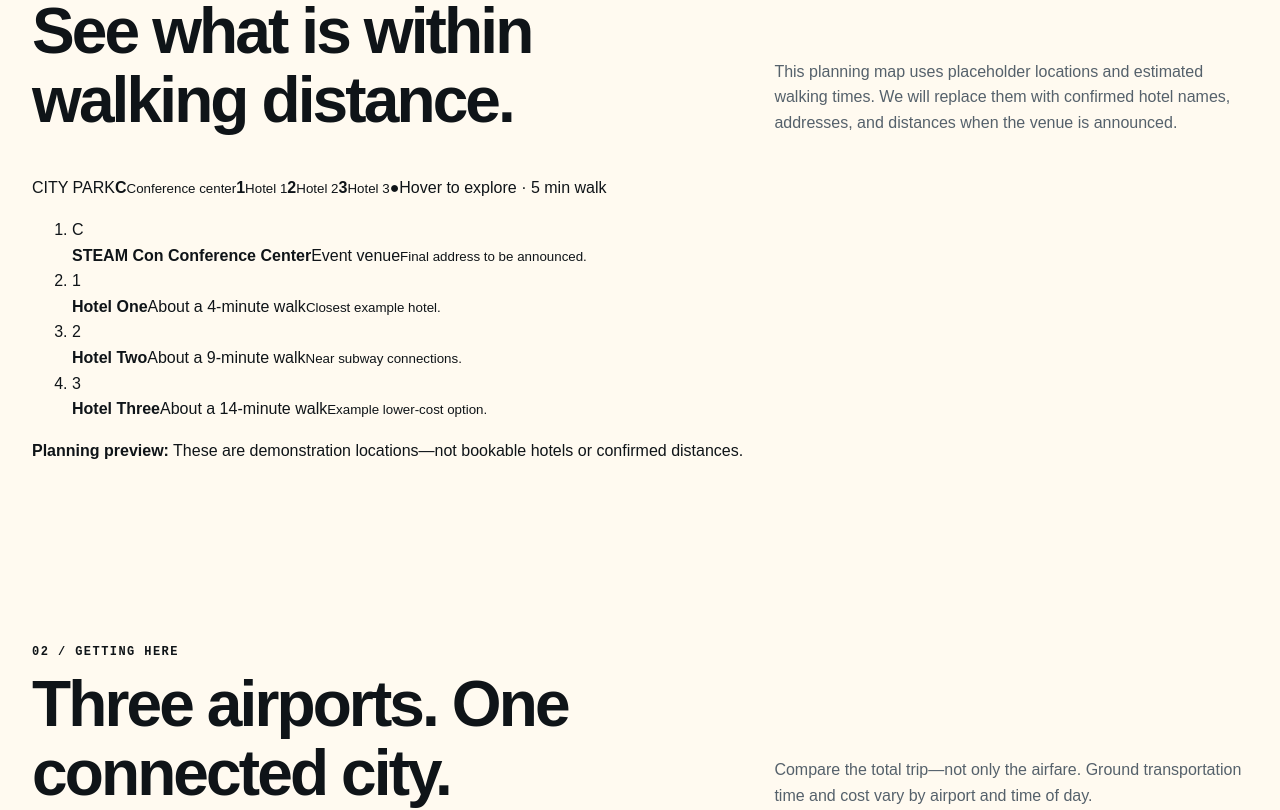
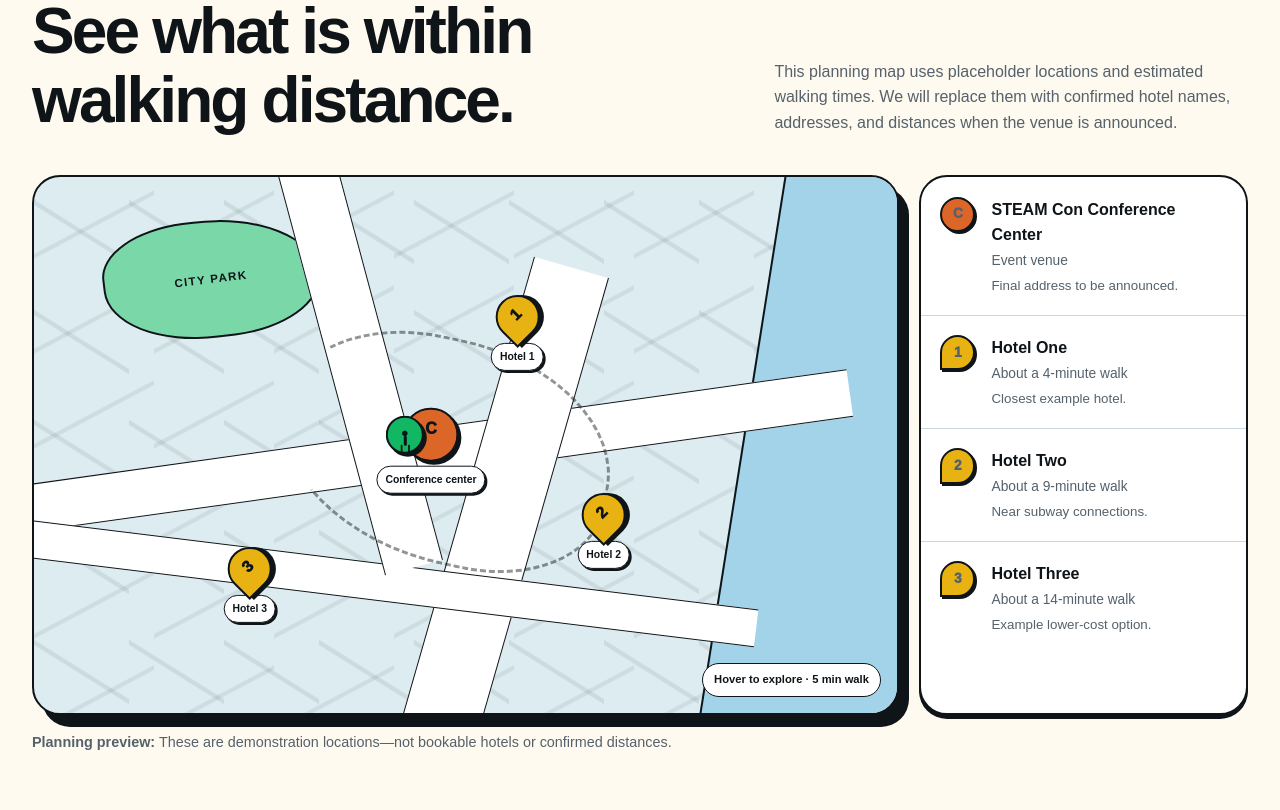
Before and after one commit to SparkCitySTEAMConvention/STEAMCon, a React (Vite) app in the folder frontend/: page /travel in a window 1280 px wide. Shown: the part 880-1690 px from the top of the page. Built offline with nearby package versions, Linux system fonts and the light colour scheme.

Commit message:
Style venue map and animated walking route

```diff
--- a/frontend/src/pages/TravelInfoPage.css
+++ b/frontend/src/pages/TravelInfoPage.css
@@ -32,3 +32,51 @@
 @media (max-width: 850px) { .travel-guide-hero-grid, .travel-guide-heading, .travel-guide-transit-grid { grid-template-columns: 1fr; } .airport-grid { grid-template-columns: 1fr; } .nyc-illustration { min-height: 330px; } }
 @media (max-width: 560px) { .travel-guide-hero h1 { font-size: clamp(3rem, 16vw, 4.5rem); } .travel-guide-callout { align-items: stretch; flex-direction: column; } .travel-guide-callout .button { width: 100%; } }
 @media (prefers-reduced-motion: reduce) { .travel-guide-page * { scroll-behavior: auto; } }
+
+.travel-map-layout { display: grid; grid-template-columns: minmax(0, 1.45fr) minmax(260px, 0.55fr); gap: 1.25rem; align-items: stretch; }
+.travel-map { position: relative; isolation: isolate; min-height: 540px; overflow: hidden; border: 2px solid var(--color-ink); border-radius: var(--radius-large); outline-offset: 5px; background-color: #dcecf0; background-image: linear-gradient(32deg, transparent 48%, color-mix(in srgb, var(--color-ink) 8%, transparent) 49%, color-mix(in srgb, var(--color-ink) 8%, transparent) 51%, transparent 52%), linear-gradient(-28deg, transparent 48%, color-mix(in srgb, var(--color-ink) 7%, transparent) 49%, color-mix(in srgb, var(--color-ink) 7%, transparent) 51%, transparent 52%); background-size: 95px 110px, 120px 95px; box-shadow: var(--shadow-large); }
+.map-water { position: absolute; inset: 0 -12% 0 auto; width: 30%; transform: skewX(-9deg); background: var(--color-ice); border-left: 2px solid var(--color-ink); }
+.map-park { position: absolute; top: 8%; left: 8%; display: grid; width: 25%; height: 22%; place-items: center; border: 2px solid var(--color-ink); border-radius: 40% 55% 42% 50%; background: color-mix(in srgb, var(--color-mathematics) 56%, white); font-size: 0.72rem; font-weight: 900; letter-spacing: 0.12em; transform: rotate(-7deg); }
+.map-road { position: absolute; z-index: 1; display: block; background: var(--color-surface); border: solid var(--color-ink); border-width: 1px 0; }
+.map-road-one { top: 47%; left: -5%; width: 100%; height: 9%; transform: rotate(-8deg); }
+.map-road-two { top: 15%; left: 50%; width: 9%; height: 90%; border-width: 0 1px; transform: rotate(16deg); }
+.map-road-three { top: 72%; left: -4%; width: 88%; height: 7%; transform: rotate(7deg); }
+.map-road-four { top: -8%; left: 34%; width: 7%; height: 82%; border-width: 0 1px; transform: rotate(-15deg); }
+.map-pin { position: absolute; z-index: 5; display: grid; justify-items: center; gap: 0.25rem; transform: translate(-50%, -50%); }
+.map-pin b, .map-key { display: grid; width: 2.75rem; height: 2.75rem; place-items: center; border: 2px solid var(--color-ink); border-radius: 50% 50% 50% 0; background: var(--color-technology); box-shadow: 3px 3px 0 var(--color-ink); font-weight: 950; transform: rotate(-45deg); }
+.map-pin b { font-size: 1rem; }
+.map-pin b::first-letter, .map-key { line-height: 1; }
+.map-pin b { color: transparent; }
+.map-pin b::after { content: attr(data-label); }
+.map-pin b { color: var(--color-ink); }
+.map-pin small { padding: 0.3rem 0.5rem; border: 1px solid var(--color-ink); border-radius: 999px; background: var(--color-surface); font-size: 0.65rem; font-weight: 900; white-space: nowrap; box-shadow: 2px 2px 0 var(--color-ink); }
+.map-pin-venue { top: 51%; left: 46%; }
+.map-pin-venue b, .map-key-venue { width: 3.4rem; height: 3.4rem; border-radius: 50%; background: var(--color-art); transform: none; }
+.map-pin-hotel-one { top: 29%; left: 56%; }
+.map-pin-hotel-two { top: 66%; left: 66%; }
+.map-pin-hotel-three { top: 76%; left: 25%; }
+.map-location-list { display: grid; align-content: start; gap: 0; padding: 0; margin: 0; border: 2px solid var(--color-ink); border-radius: var(--radius-large); background: var(--color-surface); box-shadow: var(--shadow-small); list-style: none; }
+.map-location-list li { display: grid; grid-template-columns: auto 1fr; gap: 1rem; align-items: start; padding: 1.2rem; border-bottom: 1px solid var(--color-border); }
+.map-location-list li:last-child { border-bottom: 0; }
+.map-location-list div { display: grid; gap: 0.15rem; }
+.map-location-list span { color: var(--color-text-muted); font-size: 0.86rem; }
+.map-location-list small { color: var(--color-text-muted); }
+.map-key { width: 2.2rem; height: 2.2rem; box-shadow: 2px 2px 0 var(--color-ink); transform: none; font-size: 0.8rem; }
+.map-key-venue { background: var(--color-art); }
+.map-disclaimer { margin-top: 1rem; color: var(--color-text-muted); font-size: 0.9rem; }
+.map-scale { position: absolute; right: 1rem; bottom: 1rem; z-index: 7; padding: 0.45rem 0.7rem; border: 1px solid var(--color-ink); border-radius: 999px; background: var(--color-surface); font-size: 0.7rem; font-weight: 900; }
+.map-walking-route { position: absolute; z-index: 3; top: 30%; left: 28%; width: 39%; height: 42%; border: 3px dashed var(--color-ink); border-left-color: transparent; border-radius: 45% 55% 40% 60%; transform: rotate(12deg); opacity: 0.45; }
+.map-traveler { position: absolute; z-index: 8; top: 48%; left: 43%; display: grid; width: 2.4rem; height: 2.4rem; place-items: center; border: 2px solid var(--color-ink); border-radius: 50%; background: var(--color-mathematics); box-shadow: 3px 3px 0 var(--color-ink); animation: walk-the-map 6s ease-in-out infinite paused; }
+.map-traveler span { position: relative; width: 0.5rem; height: 0.8rem; color: var(--color-ink); font-size: 0.8rem; line-height: 0.5rem; }
+.map-traveler span::before { content: ''; position: absolute; top: 0.45rem; left: 0.17rem; width: 0.2rem; height: 0.65rem; border-radius: 999px; background: currentColor; box-shadow: -0.23rem 0.52rem 0 -0.04rem currentColor, 0.23rem 0.52rem 0 -0.04rem currentColor; }
+.travel-map:hover .map-traveler, .travel-map:focus .map-traveler, .travel-map:focus-visible .map-traveler { animation-play-state: running; }
+.travel-map:hover .map-walking-route, .travel-map:focus .map-walking-route { opacity: 0.8; }
+@keyframes walk-the-map {
+  0%, 100% { top: 48%; left: 43%; transform: translate(-50%, -50%) rotate(0); }
+  25% { top: 28%; left: 54%; transform: translate(-50%, -50%) rotate(8deg); }
+  52% { top: 64%; left: 64%; transform: translate(-50%, -50%) rotate(-5deg); }
+  78% { top: 74%; left: 24%; transform: translate(-50%, -50%) rotate(6deg); }
+}
+@media (max-width: 850px) { .travel-map-layout { grid-template-columns: 1fr; } .travel-map { min-height: 440px; } }
+@media (max-width: 560px) { .travel-map { min-height: 360px; } .map-pin small { display: none; } .map-location-list li { padding: 1rem; } .map-scale { font-size: 0.62rem; } }
+@media (prefers-reduced-motion: reduce) { .map-traveler { animation: none; } .map-walking-route { opacity: 0.65; } }
```
